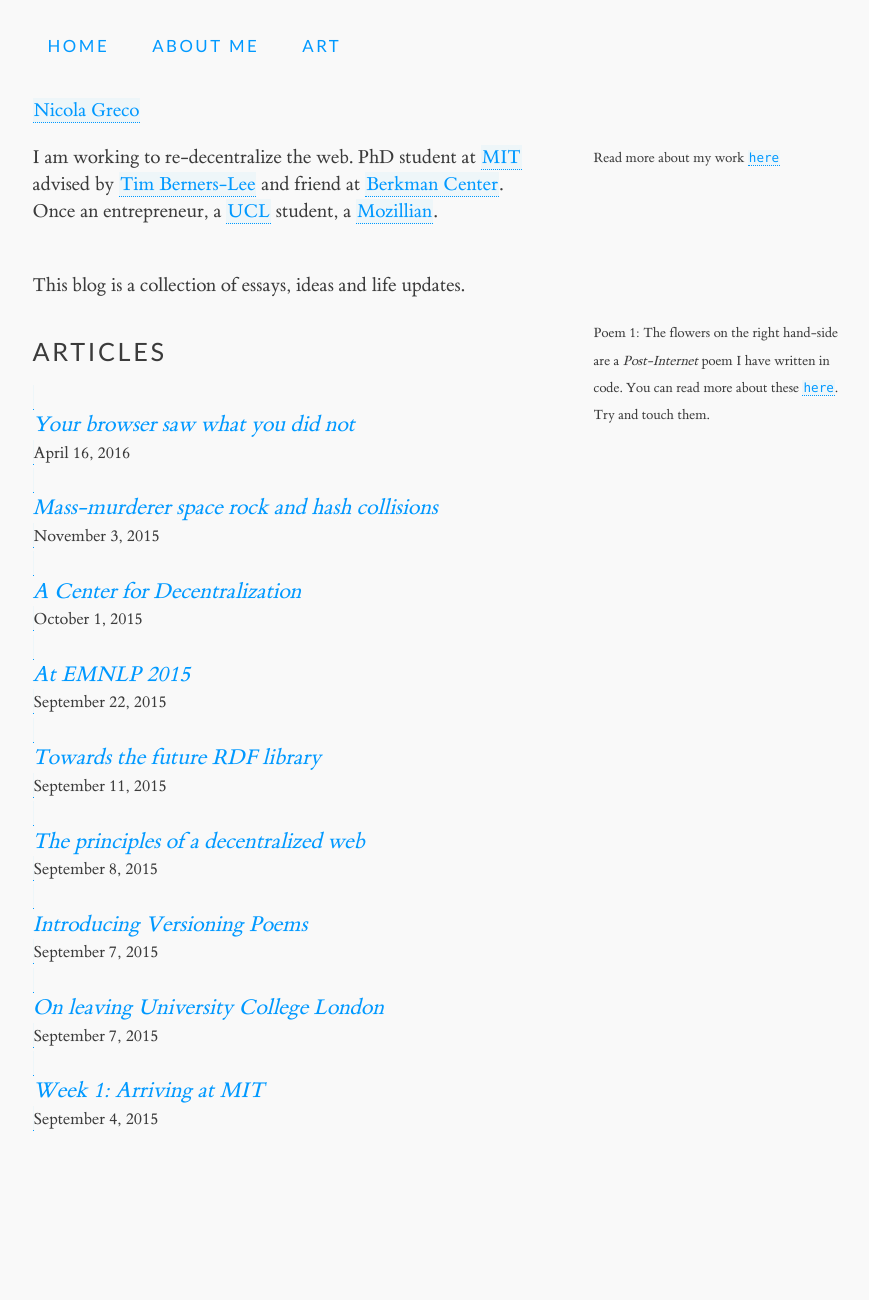
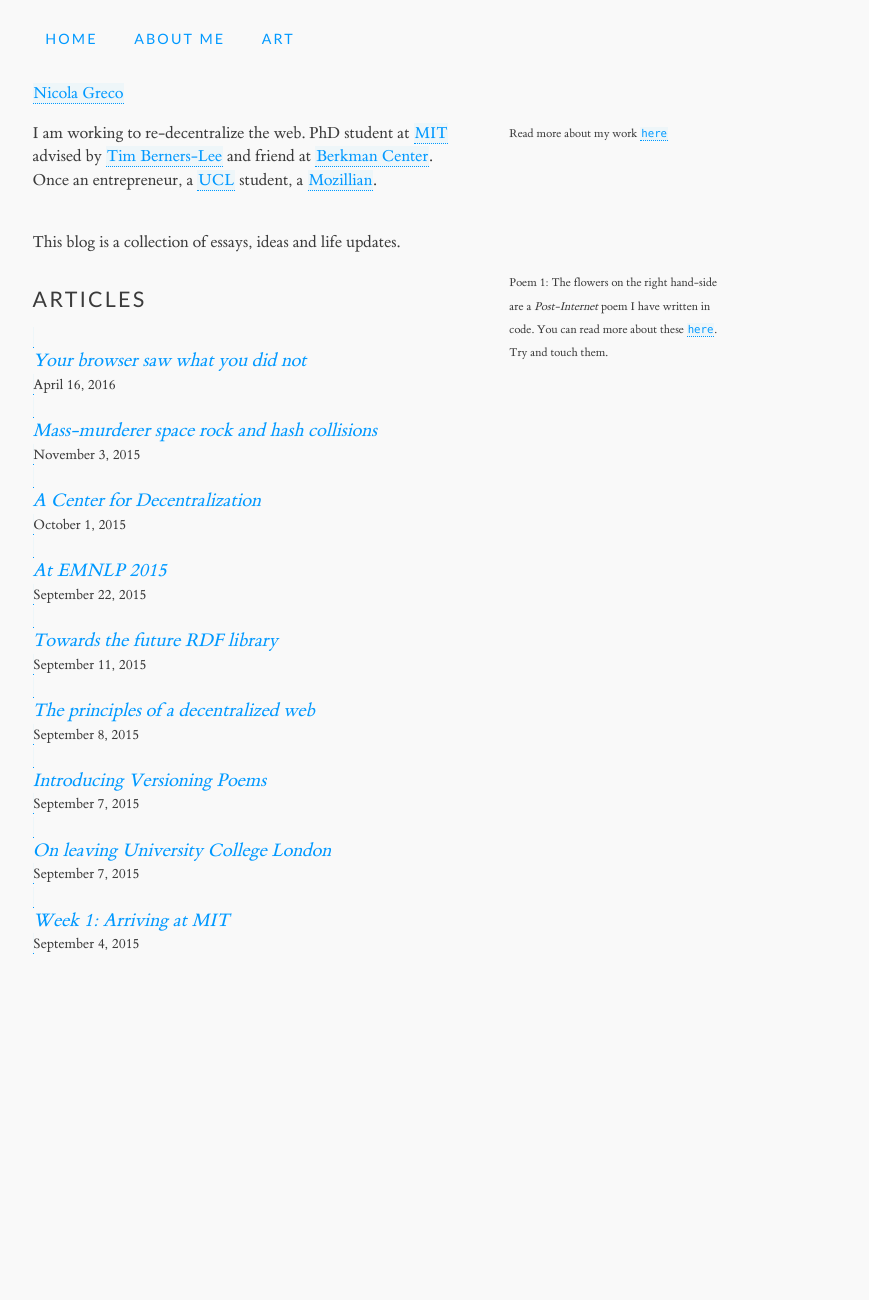
Before and after one commit to nicola/nicola.github.io, a Jekyll site: the page built from index.html, in a window 1280 px wide. Shown: the whole page, without its empty margins (75-944 px from the left). Built offline with Jekyll 4.4.1, drawn with Linux system fonts in a browser that asks for light colours; after the commit the page ends 1240 px from its top, so only the background shows below that.

Commit message:
smaller text

```diff
--- a/css/tufte.scss
+++ b/css/tufte.scss
@@ -40,6 +40,7 @@ html{
     font-size: 11px;
     -webkit-font-smoothing: antialiased;
     -moz-osx-font-smoothing: grayscale;
+    zoom: 0.85;
 
   }
   @media screen{
```
